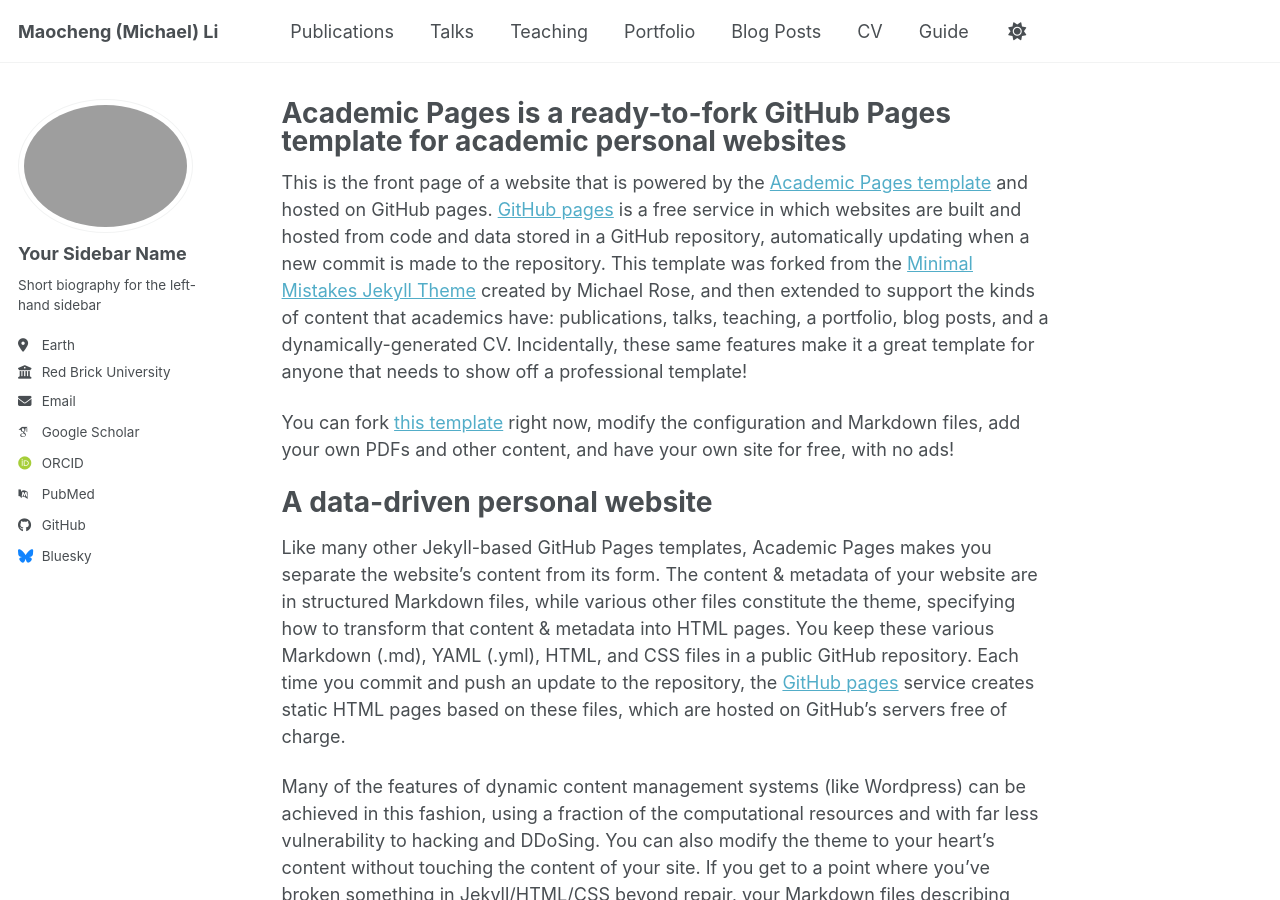
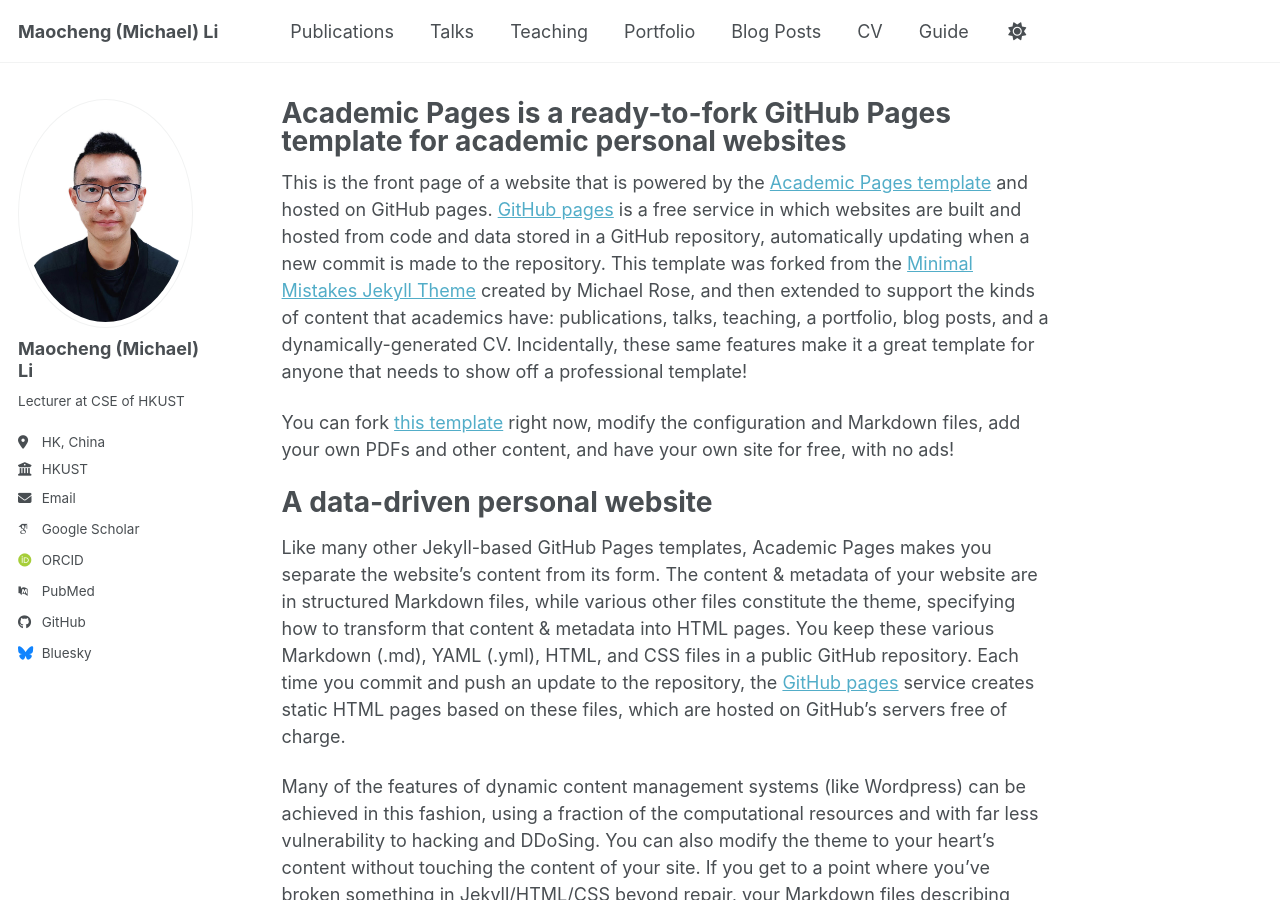
Before and after one commit to maocheng/maocheng.github.io, a Jekyll site: the page built from _pages/about.md, in a window 1280 px wide and 900 px high. Built offline with Jekyll 4.4.1, drawn with Linux system fonts in a browser that asks for light colours; some web fonts are replaced; a script bundle is joined from its source files by our own code; library files that are not in the unit come from our copies.

Commit message:
Update _config.yml

```diff
--- a/_config.yml
+++ b/_config.yml
@@ -23,14 +23,14 @@
 #               Additional customization can be done by editing /_includes/author-profile.html
 author:
   # Biographic information
-  avatar           : "profile_maocheng.png"
-  name             : "Your Sidebar Name"
+  avatar           : "idphoto_MaochengLi.jpg"
+  name             : "Maocheng (Michael) Li"
   pronouns         : # example: "she/her"
-  bio              : "Short biography for the left-hand sidebar"
-  location         : "Earth"
-  employer         : "Red Brick University"
+  bio              : "Lecturer at CSE of HKUST"
+  location         : "HK, China"
+  employer         : "HKUST"
   uri              : # URL
-  email            : "none@example.org"
+  email            : "maocheng@ust.hk"
 
   # Academic websites
   academia         : # URL
```
